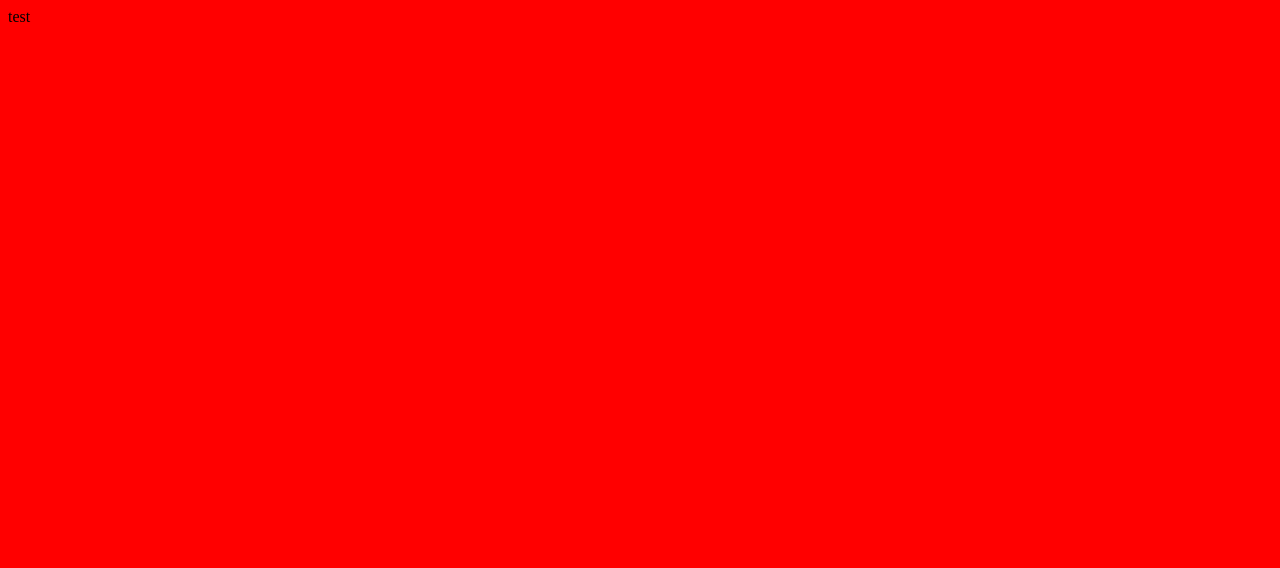
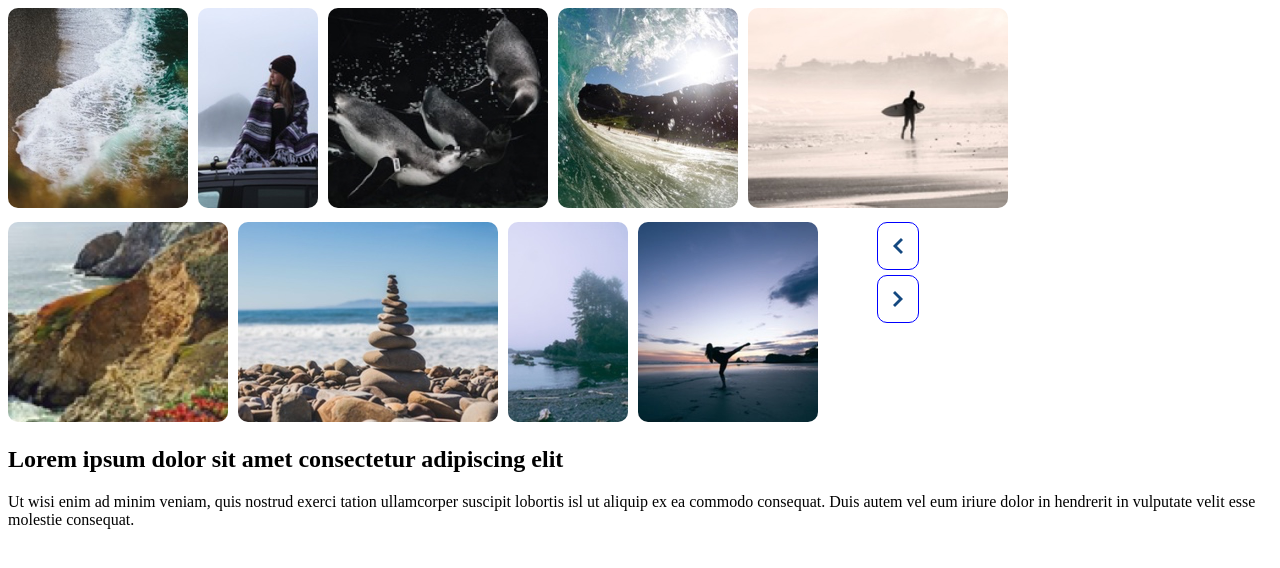
Before and after one commit to AlenVarazdinac/slider-gallery, a website built with Parcel: page src/index.html in a window 1280 px wide. Built offline with nearby package versions, Linux system fonts and the light colour scheme.

Commit message:
feat: previous slide button

```diff
--- a/package.json
+++ b/package.json
@@ -15,7 +15,9 @@
     "url": "https://github.com/AlenVarazdinac/slider-gallery/issues"
   },
   "homepage": "https://github.com/AlenVarazdinac/slider-gallery#readme",
-  "dependencies": {},
+  "dependencies": {
+    "jquery": "^3.6.0"
+  },
   "devDependencies": {
     "parcel-bundler": "^1.12.5",
     "sass": "^1.37.5"
--- a/src/css/style.scss
+++ b/src/css/style.scss
@@ -1,4 +1,51 @@
-$mainColor: red;
-body {
-    background-color: $mainColor;
+.slider {
+  &__wrapper {
+    position: relative;
+    width: fit-content;
+    display: flex;
+    flex-direction: column;
+    width: 80%;
+    &__image {
+      width: auto;
+      height: 200px;
+      border-radius: 10px;
+    }
+    &--top {
+      margin-bottom: 10px;
+    }
+    &--top,
+    &--bottom {
+      display: inline-block;
+
+      &--controls {
+        position: absolute;
+        display: flex;
+        flex-direction: column;
+        right: 100px;
+        & img {
+          border: 1px solid blue;
+          padding: 15px;
+          border-radius: 10px;
+          cursor: pointer;
+          background-color: #ffffff;
+          transition: 0.3s;
+          &:hover {
+            background-color: darkgray;
+          }
+          &:not(:last-child) {
+            margin-bottom: 5px;
+          }
+        }
+      }
+    }
+    .image-position-top:not(:last-child) {
+      margin-right: 10px;
+    }
+    .image-position-bottom:not(:last-child) {
+      margin-right: 10px;
+    }
+  }
+  &--text {
+    width: 20%;
+  }
 }
--- a/src/index.html
+++ b/src/index.html
@@ -1,15 +1,42 @@
 <!DOCTYPE html>
 <html lang="en">
-<head>
-    <meta charset="UTF-8">
-    <meta http-equiv="X-UA-Compatible" content="IE=edge">
-    <meta name="viewport" content="width=device-width, initial-scale=1.0">
+  <head>
+    <meta charset="UTF-8" />
+    <meta http-equiv="X-UA-Compatible" content="IE=edge" />
+    <meta name="viewport" content="width=device-width, initial-scale=1.0" />
     <title>Image slider</title>
 
     <link rel="stylesheet" href="css/style.scss" />
     <script src="js/main.js" defer></script>
-</head>
-<body>
-    test
-</body>
+  </head>
+  <body>
+    <div class="slider">
+      <div class="slider__wrapper">
+        <div class="slider__wrapper--top"></div>
+        <div class="slider__wrapper--bottom">
+          <div class="slider__wrapper--bottom--controls">
+            <img
+              id="prevSlideControl"
+              src="images/arrow-blue-left.png"
+              alt="Slider control left"
+            />
+            <img
+              id="nextSlideControl"
+              src="images/arrow-blue-right.png"
+              alt="Slider control right"
+            />
+          </div>
+        </div>
+      </div>
+      <div class="slider__wrapper--text">
+        <h2>Lorem ipsum dolor sit amet consectetur adipiscing elit</h2>
+        <p>
+          Ut wisi enim ad minim veniam, quis nostrud exerci tation ullamcorper
+          suscipit lobortis isl ut aliquip ex ea commodo consequat. Duis autem
+          vel eum iriure dolor in hendrerit in vulputate velit esse molestie
+          consequat.
+        </p>
+      </div>
+    </div>
+  </body>
 </html>
--- /dev/null
+++ b/src/js/jquery-import.js
@@ -0,0 +1,2 @@
+import jquery from 'jquery'
+export default window.$ = window.jQuery = jquery
--- a/src/js/main.js
+++ b/src/js/main.js
@@ -1,2 +1,101 @@
-import "../css/style.scss"
-alert('Hello')
+import '../css/style.scss'
+import './jquery-import'
+
+const image01 = require('../images/slider-image-7.jpg')
+const image02 = require('../images/slider-image-6.jpg')
+const image03 = require('../images/slider-image-9.jpg')
+const image04 = require('../images/slider-image-8.jpg')
+const image05 = require('../images/slider-image-5.jpg')
+const image06 = require('../images/slider-image-4.jpg')
+const image07 = require('../images/slider-image-1.jpg')
+const image08 = require('../images/slider-image-2.jpg')
+const image09 = require('../images/slider-image-3.jpg')
+
+$(() => {
+  const images = [
+    { url: image01 },
+    { url: image02 },
+    { url: image03 },
+    { url: image04 },
+    { url: image05 },
+    { url: image06 },
+    { url: image07 },
+    { url: image08 },
+    { url: image09 }
+  ]
+
+  // Calculate images for sorting in rows
+  const sortedImages = images.map((image, index) => {
+    if (Math.ceil(images.length / 2) >= index + 1) {
+      return { image: image.url, position: 'top' }
+    } else {
+      return { image: image.url, position: 'bottom' }
+    }
+  })
+
+  console.log('sortedImages', sortedImages)
+
+  // Sort images in top and bottom rows
+  sortedImages.forEach((image, index) => {
+    setImagePosition(image, index)
+  })
+
+  // Previous slide
+  $('#prevSlideControl').on('click', () => {
+    // Get first image from top row and its width
+    const topRowFirstImage = $('.slider__wrapper--top').find('img:first')
+    const topRowFirstImageWidth = topRowFirstImage.width()
+
+    // Get first image from bottom row and its width
+    const bottomRowFirstImage = $('.slider__wrapper--bottom').find(
+      '.image-position-bottom:first'
+    )
+    const bottomRowFirstImageWidth = bottomRowFirstImage.width()
+
+    $('.slider__wrapper--top').animate(
+      { marginLeft: -topRowFirstImageWidth },
+      {
+        duration: 1000,
+        queue: false,
+        complete: () => {
+          $('.slider__wrapper--top').append(topRowFirstImage)
+          $('.slider__wrapper--top').css({ marginLeft: 0 })
+        }
+      }
+    )
+
+    $('.slider__wrapper--bottom').animate(
+      { marginLeft: -bottomRowFirstImageWidth },
+      {
+        duration: 1000,
+        queue: false,
+        complete: () => {
+          $('.slider__wrapper--bottom').append(bottomRowFirstImage)
+          $('.slider__wrapper--bottom').css({ marginLeft: 0 })
+        }
+      }
+    )
+  })
+
+  // Next slide
+  $('#nextSlideControl').on('click', () => {
+    console.log('next slide', Math.ceil(images.length / 2))
+  })
+})
+
+function setImagePosition(image, index) {
+  $(selectImageRow(image.position)).append(
+    `<img src="${image.image}"
+        alt="Slider image ${index}"
+        class="slider__wrapper__image image-position-${image.position}"
+      />`
+  )
+}
+
+function selectImageRow(imagePosition) {
+  const selectedPosition = {
+    top: '.slider__wrapper--top',
+    bottom: '.slider__wrapper--bottom'
+  }
+  return selectedPosition[imagePosition]
+}
```
Also changed, not shown: src/images/arrow-blue-left.png (added), src/images/arrow-blue-right.png (added), src/images/arrow-gray-left.png (added), src/images/arrow-gray-right.png (added), src/images/slider-image-1.jpg (added), src/images/slider-image-2.jpg (added), src/images/slider-image-3.jpg (added), src/images/slider-image-4.jpg (added), src/images/slider-image-5.jpg (added), src/images/slider-image-6.jpg (added), src/images/slider-image-7.jpg (added), src/images/slider-image-8.jpg (added), src/images/slider-image-9.jpg (added), 1 other file.
